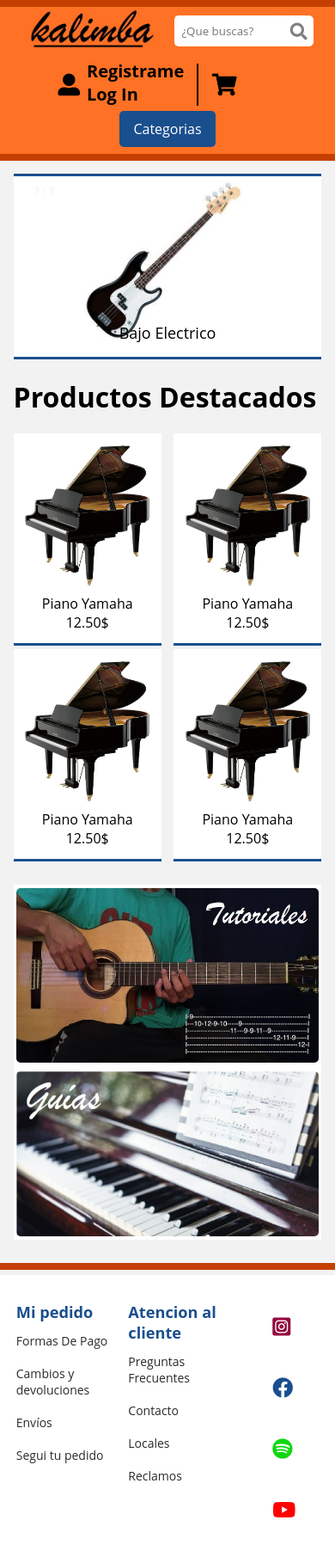
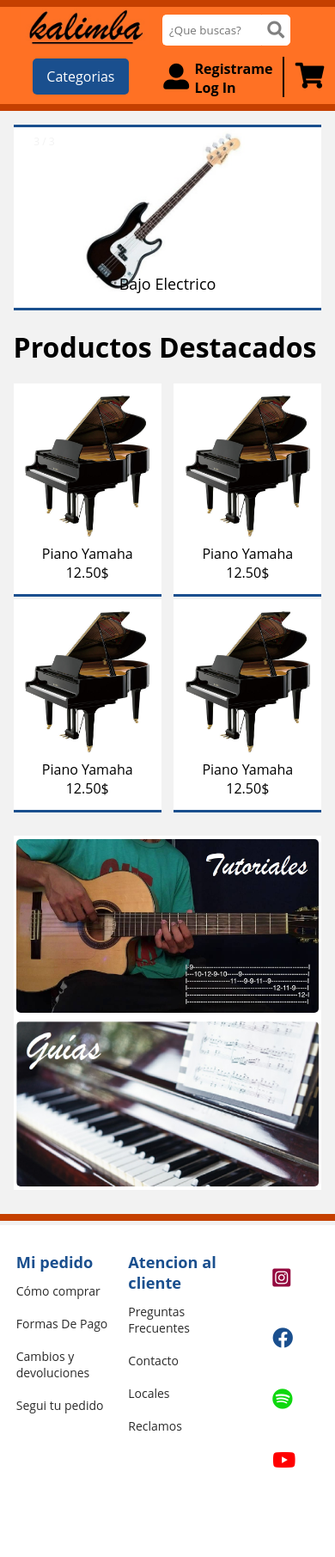
Before and after one commit to MargaritaHazana/grupo_4_kalimbaMusica, a Node server app: page / in a window 390 px wide. Shown: the whole page at 86% size. After the commit the page ends 1707 px from the top, so only its background shows below. Run offline with Node 20, Linux system fonts and the light colour scheme; some libraries are stand-ins or nearby versions.

Commit message:
Ultimos cambios al footer y header para hacerlos responsive

```diff
--- a/site/public/stylesheets/stylehome.css
+++ b/site/public/stylesheets/stylehome.css
@@ -129,11 +129,11 @@
     width: 100%;
     font-size: 160%;
 }
-.SSDIV000bis{
+.SDIV0021bis{
     display: none;
 }
 .H000{
-    font-size: 20px;
+    font-size: 120%;
     margin-bottom: 0%;
     margin-left: 7%;
     text-align: left;
@@ -468,6 +468,11 @@
         display: none;
     }
 }
+@media (max-width: 670px){
+    .DIV001 {
+        margin-right: 11%;
+    }
+}
 @media(max-width: 568px){
     .DIV001{
         flex-wrap: wrap;
@@ -484,8 +489,31 @@
     .SDIV002{
         width: 90%;
     }
-    .SSDIV000bis{
-        display: block;
+    .SDIV0021{
+        display: none;
+    }
+    .DIV003{
+        display: flex;
+    }
+    .user{
+        margin-left: 10%;
+        margin-top: 5%;
+    }
+    .user i{
+        font-size: 130%;
+    }
+    .H000{
+        font-size: 80%;
+    }
+    .cart{
+        margin-top: 4%;
+    }
+    .cart i{
+        font-size: 130%;
+    }
+    .SDIV0021bis{
+        display: flex;
+        width: 50%;
     }
     .ProductosDestacados{
         justify-content: space-between;
@@ -505,6 +533,8 @@
     }
     .dropdowncontainer{
         display:flex;
+        align-items: center;
+        padding-top: 2%;
     }
     .Header{
         padding-bottom: 2%;
@@ -523,4 +553,15 @@
     .redes{
         padding-left: 6%;
     }
+    .H000{
+        font-size: 70%;
+    }
 }
+@media(max-width: 320px){
+    .user i{
+        font-size: 70%;
+    }
+    .cart i{
+        font-size: 70%;
+    }
+}
--- a/site/src/views/partials/footer.ejs
+++ b/site/src/views/partials/footer.ejs
@@ -8,9 +8,9 @@
         <div class="DIV006">
             <div class="SDIV005">
                 <h1 class="FT1">Mi pedido</h1>
+                <a href="">Cómo comprar </a><br><br>
                 <a href="">Formas De Pago </a><br><br>
                 <a href="">Cambios y devoluciones</a><br><br>
-                <a href="">Envíos </a><br><br>
                 <a href="">Segui tu pedido</a><br><br>
             </div>
             <div class="SDIV005">
--- a/site/src/views/partials/header.ejs
+++ b/site/src/views/partials/header.ejs
@@ -25,7 +25,6 @@
                     <i class="fas fa-user-alt"></i>
                 </div>
                 <div class="SSDIV000"><h1 class="H000">Registrame <br> Log In</div>
-                <div class="SSDIV000bis"><h1 class="H000">Registrame <br> Log In</div>
                 <div class="cart">
                     <i class="fas fa-shopping-cart"></i>
                 </div>
@@ -61,7 +60,17 @@
             <p class="P001">Equipamiento</p>
         </div>
 
+        <div class="SDIV0021bis">
+            <div class="user">
+                <i class="fas fa-user-alt"></i>
+            </div>
+            <div class="SSDIV000bis"><h1 class="H000">Registrame <br> Log In</div>
+            <div class="cart">
+                <i class="fas fa-shopping-cart"></i>
+            </div>
         </div>
+
+    </div>
 
 
 </div>
```
Also changed, not shown: 1 other file.
